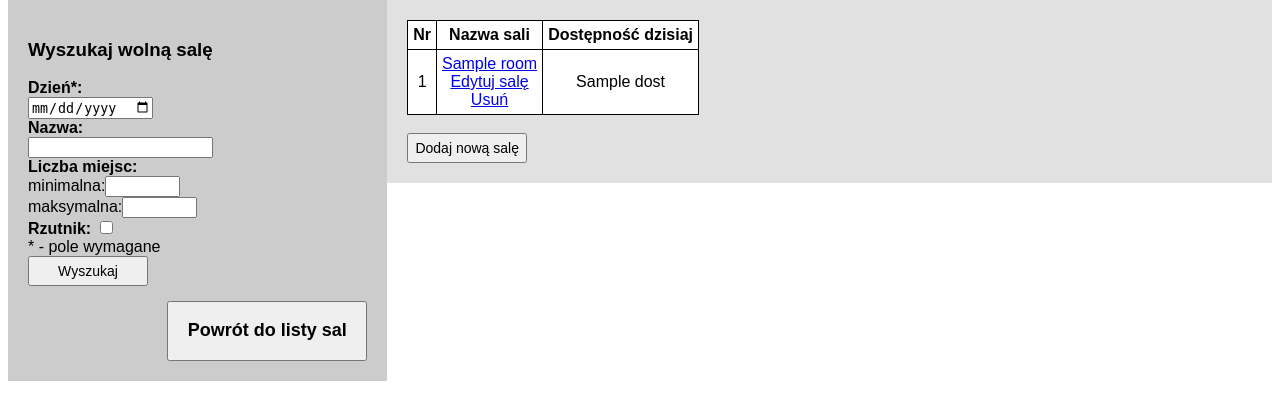
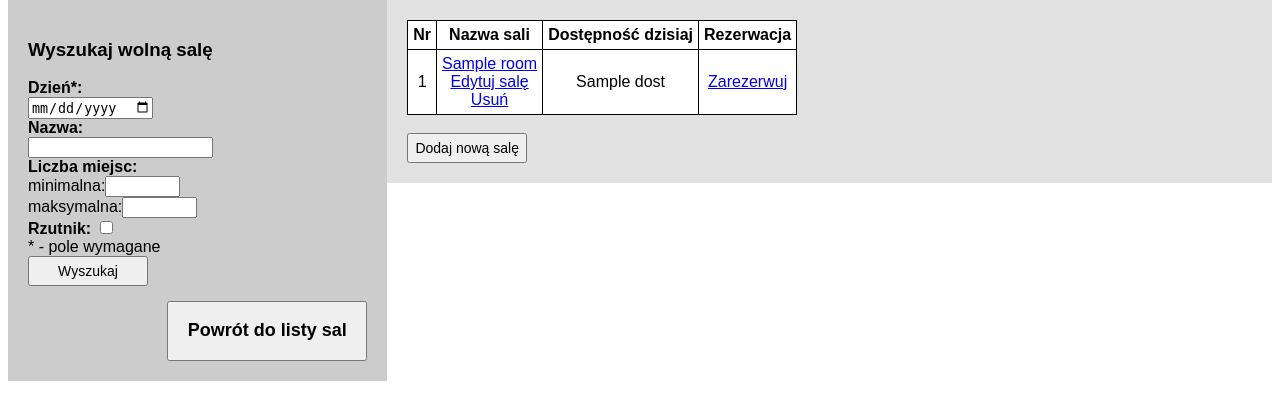
Before and after one commit to isulim/Warsztat_3, a Django app: template reservations/booking/templates/all_rooms.html in a window 1280 px wide. Shown: the part 108-528 px from the top of the page. Run offline with Django 3.2, Linux system fonts and the light colour scheme; the template is opened without the code that fills it: most values are stand-ins (such as "Sample title", 1, 10 or a date in 2020).

Commit message:
Reservation directly from Rooms list

```diff
--- a/reservations/booking/templates/all_rooms.html
+++ b/reservations/booking/templates/all_rooms.html
@@ -11,6 +11,7 @@ Lista sal
             <th>Nr</th>
             <th>Nazwa sali</th>
             <th>Dostępność dzisiaj</th>
+            <th>Rezerwacja</th>
         </tr>
 
         {% for room in rooms %}
@@ -22,6 +23,9 @@ Lista sal
                 <a href="{% url 'delete-room' room.id %}">Usuń</a>
             </td>
             <td>{{room.dost}}</td>
+            <td>
+                <a href="{% url 'reservation' room.id %}">Zarezerwuj</a>
+            </td>
         </tr>
         {% endfor %}
     </table>
```
